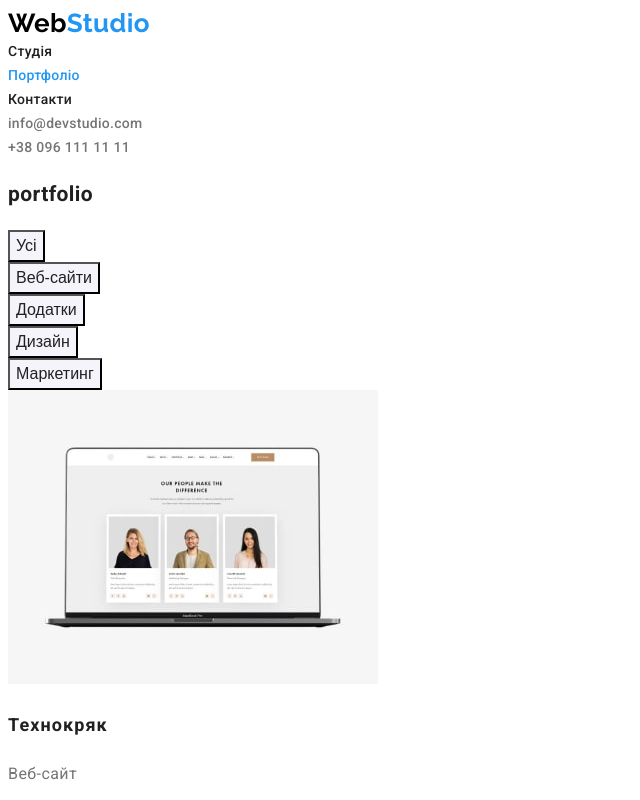
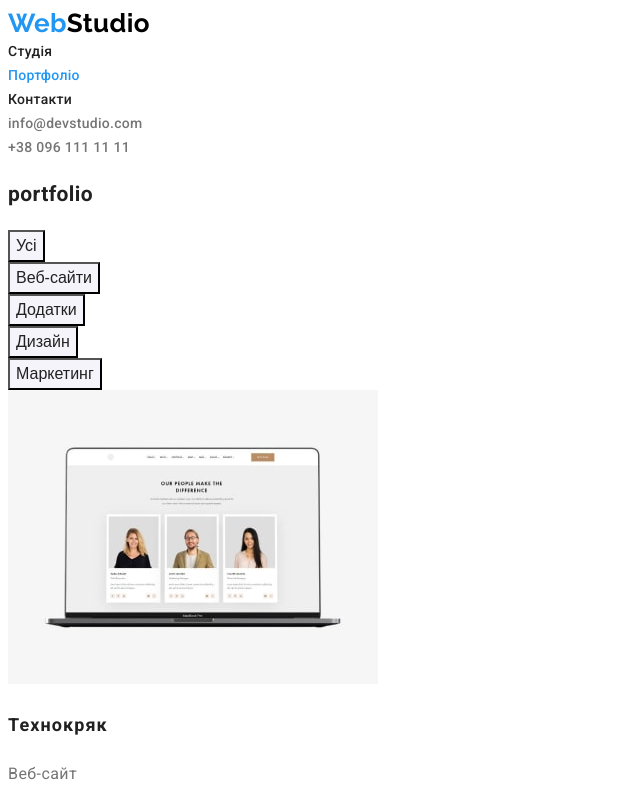
Before and after one commit to Tyoma20016/goit-markup-hw-02, a plain HTML site: page portfolio.html in a window 1280 px wide. Shown: the top 800 px of the page, without its empty margins (0-640 px from the left). Drawn offline with Linux system fonts and the light colour scheme.

Commit message:
update portfolio

```diff
--- a/portfolio.html
+++ b/portfolio.html
@@ -12,7 +12,7 @@
 </head>
 <body>
     <header class="header">
-        <a class="header-logo" href="./index.html"><span class="header-logo-in">Web</span>Studio</a>
+        <a class="header-logo" href="./index.html">Web<span class="header-logo-in">Studio</span></a>
         <nav>
             <ul class="header-nav list">
                 <li><a class="header-link" href="./index.html">Студія</a></li>
@@ -87,7 +87,7 @@
      </section>
     </main>
     <footer class="footer">
-        <a class="footer-logo" href="./index.html"><span class="header-logo-in">Web</span>Studio</a>
+        <a class="footer-logo" href="./index.html">Web<span class="header-logo-on">Studio</span></a></a>
         <address>
             <ul class="footer-nav list">
             <li>
```
